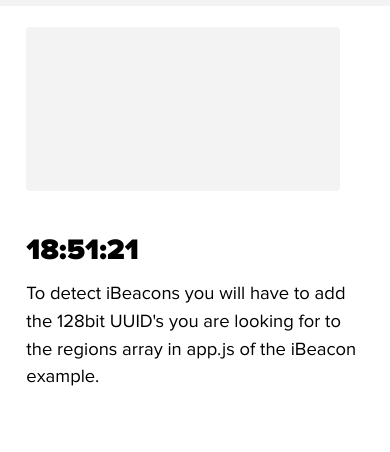
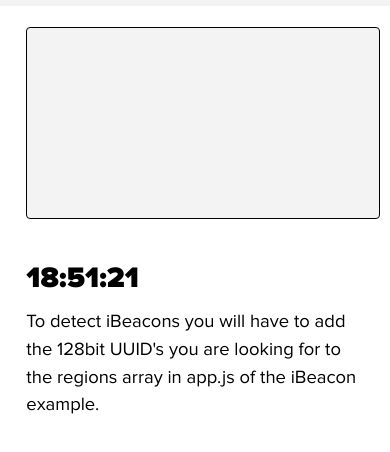
Before and after one commit to indoorNavi/IndoorNavigator, a plain HTML site: page indoornavi/index.html in a window 390 px wide. Shown: the part 52-504 px from the top of the page. Drawn offline with Linux system fonts and the light colour scheme; some packages are replaced by stand-ins of ours.

Commit message:
Update index css

```diff
--- a/indoornavi/index.html
+++ b/indoornavi/index.html
@@ -11,6 +11,12 @@
 
 	<style>
 		@import 'ui/css/evothings-app.css';
+
+		#map-canvas {
+			width:100%;
+			height:40%;
+			border:1px solid #000000;
+		}
 	</style>
 
 	<script>
@@ -23,7 +29,7 @@
 	<script src="libs/evothings/evothings.js"></script>
 	<script src="libs/evothings/ui/ui.js"></script>
 	<script type="text/javascript" src="libs/paperjs/dist/paper-full.js"></script>
-	<script type="text/paperscript" src="map_view.js"></script>
+	<script type="text/paperscript" canvas="map-canvas" src="map_view.js"></script>
 	<script src="app.js"></script>
 
 </head>
```
